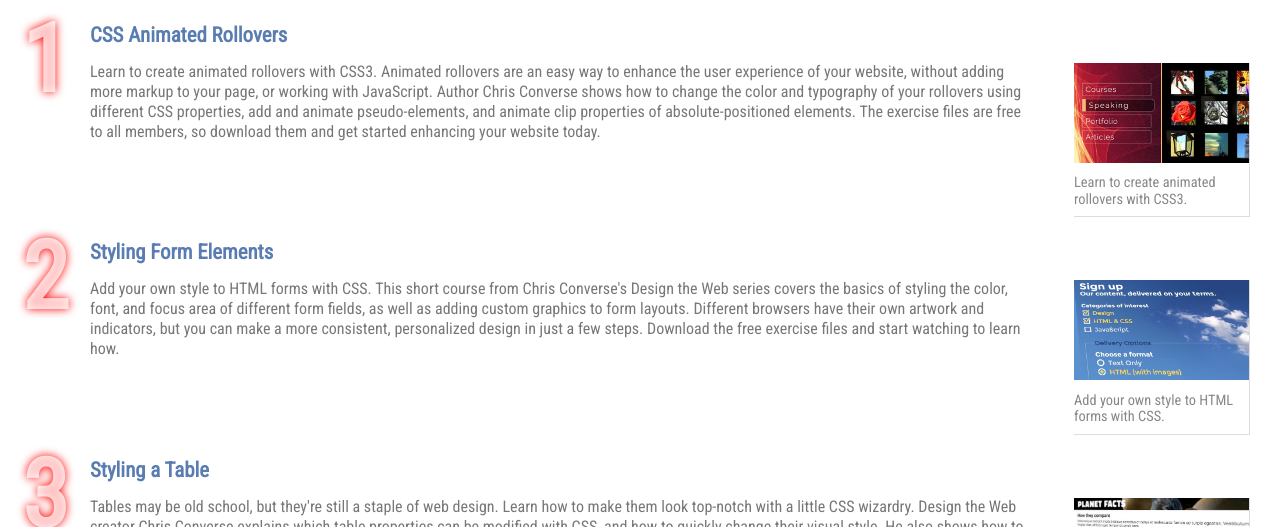
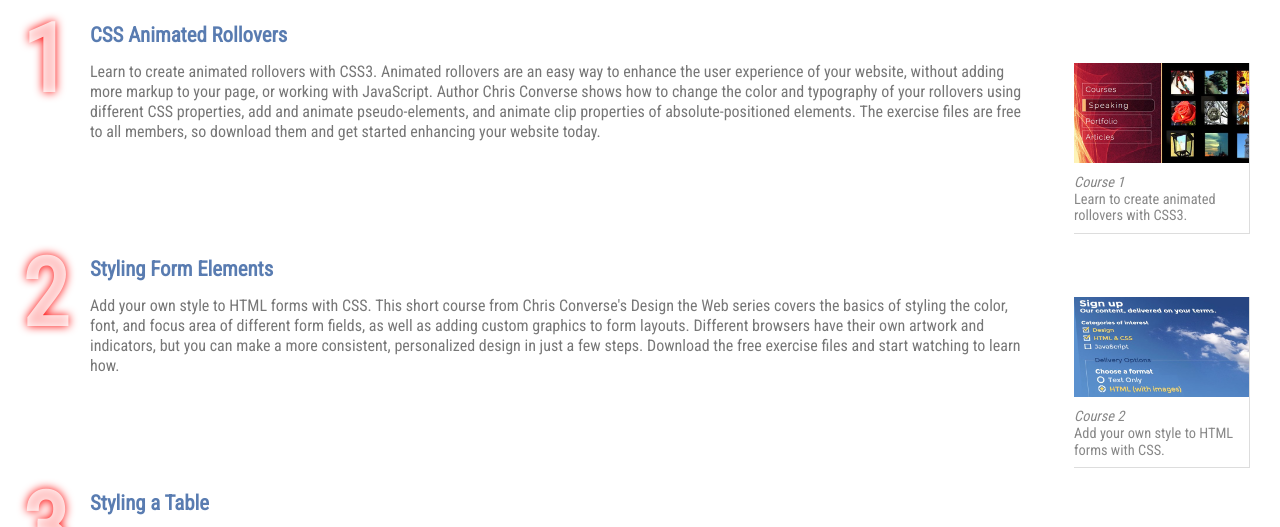
Before and after one commit to mobarakali/css_counter_and_resets, a plain HTML site: page index.html in a window 1280 px wide. Shown: the part 208-735 px from the top of the page. Drawn offline with Linux system fonts and the light colour scheme.

Commit message:
Adding Second CSS Counter. Applying to Fig Caption

```diff
--- a/design.css
+++ b/design.css
@@ -59,6 +59,7 @@ figure {
 	float: right;
 	line-height: 1.15em;
 	margin: 12px 0 25px 40px;
+	counter-increment: Thumbs;
 }
 
 figure img {
@@ -71,3 +72,8 @@ figure figcaption {
 	margin: 8px 0;
 	width: 165px;
 }
+figure figcaption::before{
+	content: 'Course ' counter(Thumbs);
+	font-style: italic;
+	display: block;
+}
```
